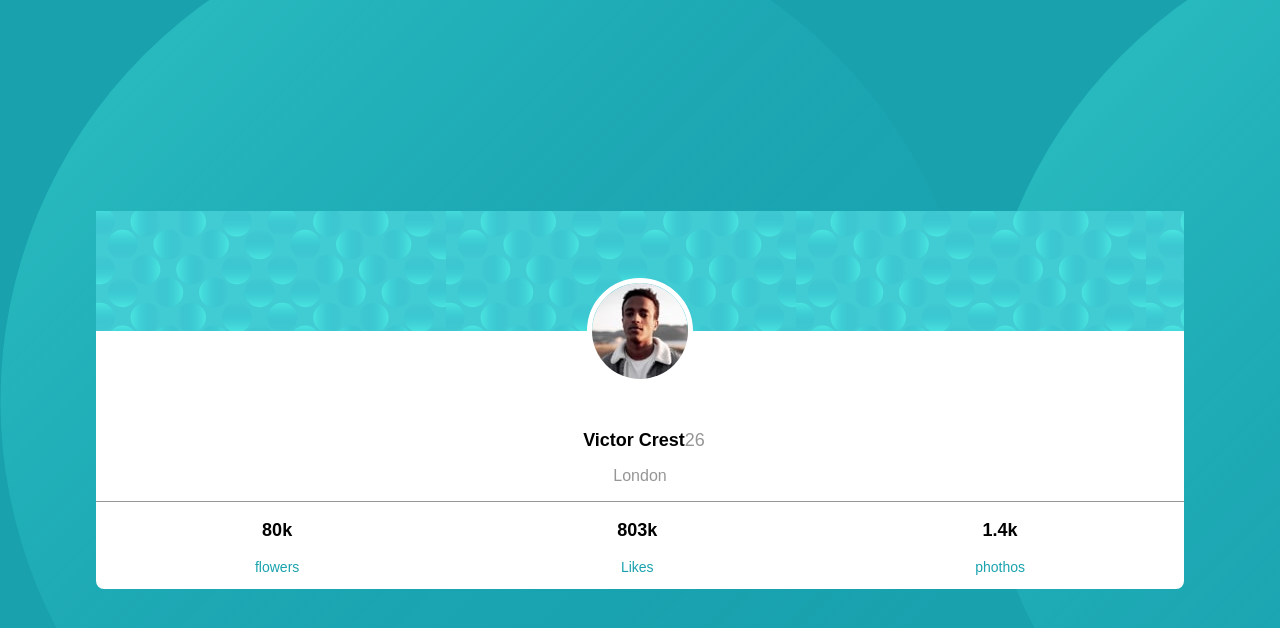
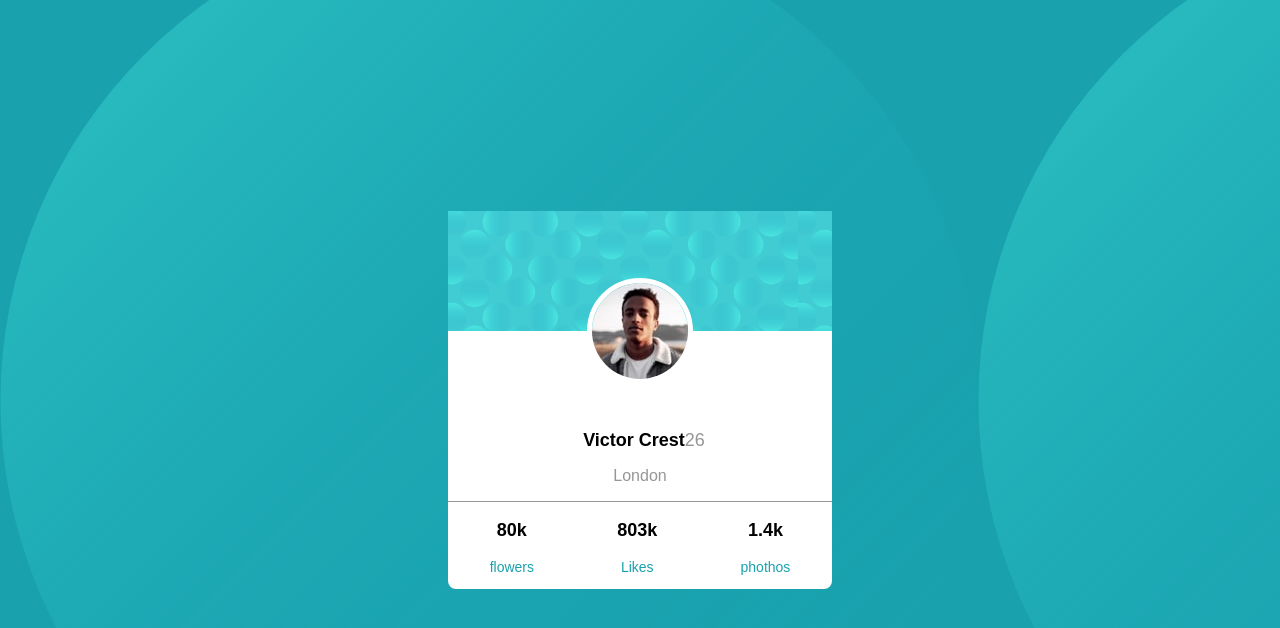
Before and after one commit to CristianA26515/profile-card-component-main, a plain HTML site: page index.html in a window 1280 px wide. Drawn offline with Linux system fonts and the light colour scheme.

Commit message:
desktop done

```diff
--- a/index.html
+++ b/index.html
@@ -10,7 +10,8 @@
 
   <title>Profile card component</title>
   <link rel="stylesheet" href="./style/style.css">
-
+  <link rel="stylesheet" href="./style/desktop1024.css" media="screen and (min-width: 1024px)">
+  <link rel="stylesheet" href="./style/desktop1440.css" media="screen and (min-width: 1440px)">
 
 </head>
 
--- /dev/null
+++ b/style/desktop1024.css
@@ -0,0 +1,3 @@
+.profile-card{
+    width: 30%;
+}
--- /dev/null
+++ b/style/desktop1440.css
@@ -0,0 +1,3 @@
+.profile-card{
+    width: 20%;
+}
```
